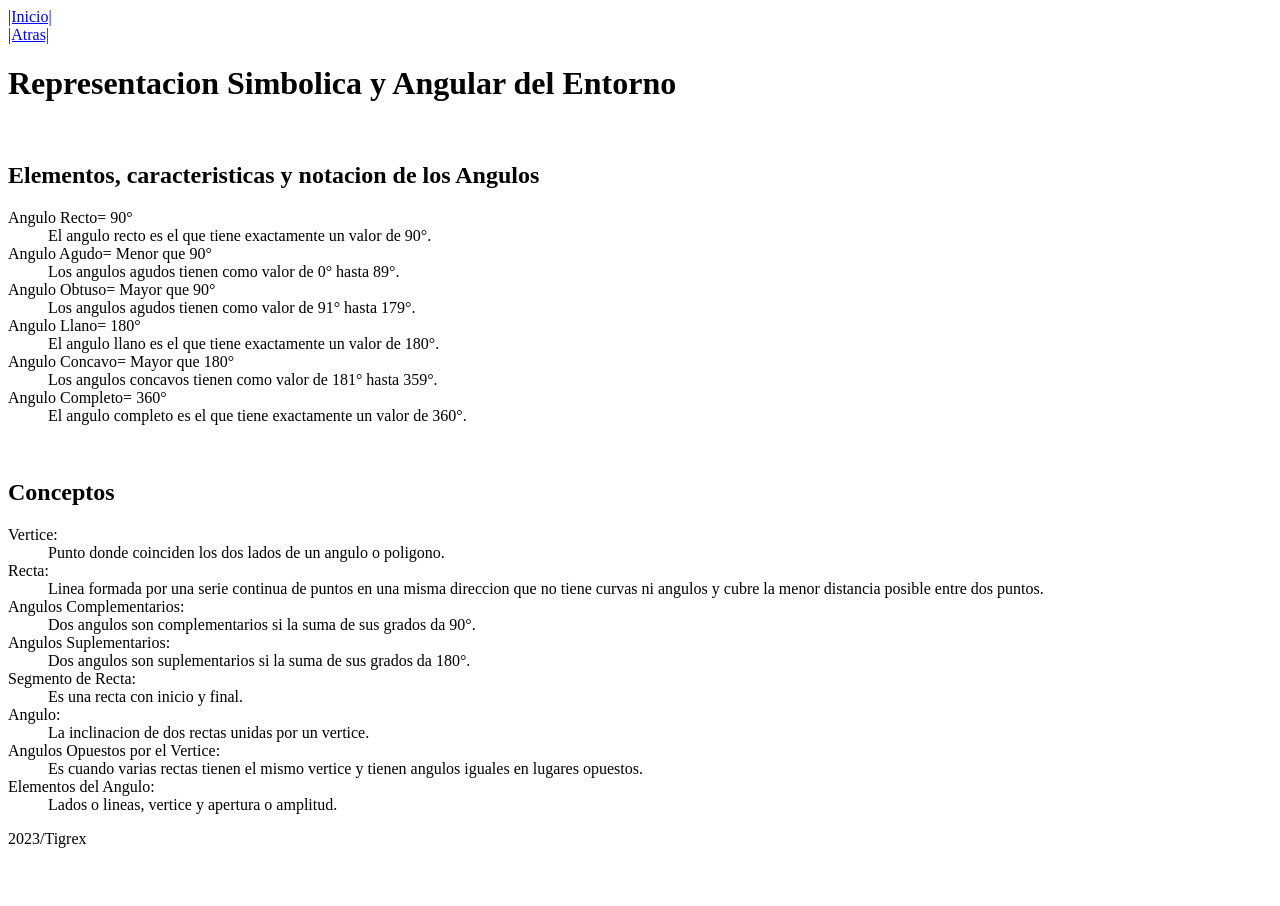
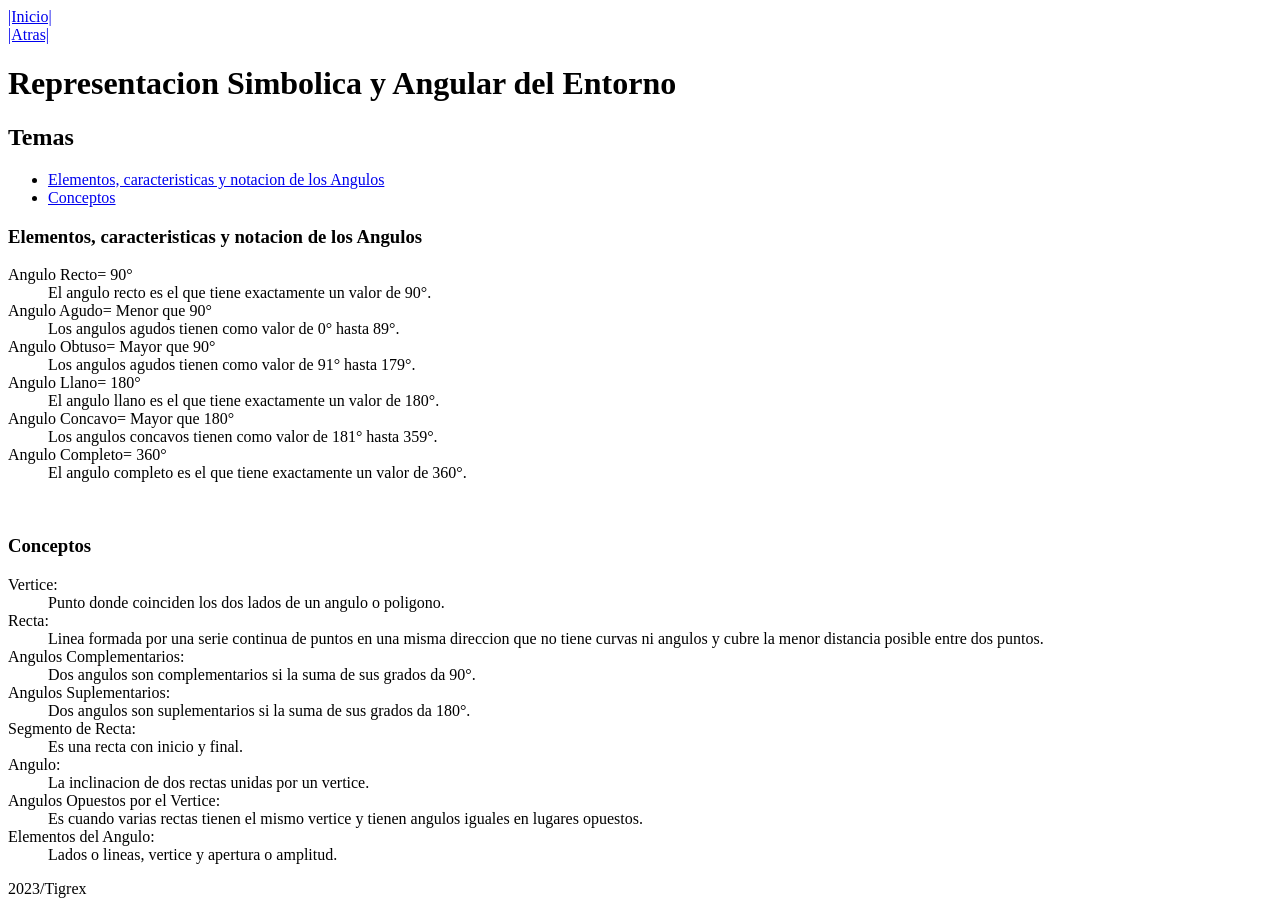
Before and after one commit to Tigrex07/emec, a plain HTML site: page semestres/sem2/rean/rean.html in a window 1280 px wide. Before the commit the page ends 856 px from the top, so only its background shows below. Drawn offline with Linux system fonts and the light colour scheme.

Commit message:
Update rean.html

```diff
--- a/semestres/sem2/rean/rean.html
+++ b/semestres/sem2/rean/rean.html
@@ -10,18 +10,24 @@
 <body>
 <header>
     <nav>
-
         <a href="/emec/index.html">|Inicio|</a><br>
         <a href="/emec/semestres/sem2/sem2.html">|Atras|</a>
     </nav>
 
-<h1>Representacion Simbolica y Angular del Entorno</h1><br>
+<h1>Representacion Simbolica y Angular del Entorno</h1>
+<nav>
+    <h2>Temas</h2>
+    <ul>
+        <li><a href="#tema1">Elementos, caracteristicas y notacion de los Angulos</a></li>
+        <li><a href="#tema2">Conceptos</a></li>
 
+    </ul>
+</nav>
 </header>
 
 <main>
     <article>
-        <h2>Elementos, caracteristicas y notacion de los Angulos</h2>
+        <h3 id="tema1">Elementos, caracteristicas y notacion de los Angulos</h3>
         <dl>
 
             <dt>Angulo Recto= 90°</dt>
@@ -41,7 +47,7 @@
 
     </article>
     <article><br>
-        <h2>Conceptos</h2>
+        <h3 id="tema2">Conceptos</h3>
         <dl>
 
             <dt>Vertice:</dt>
```
